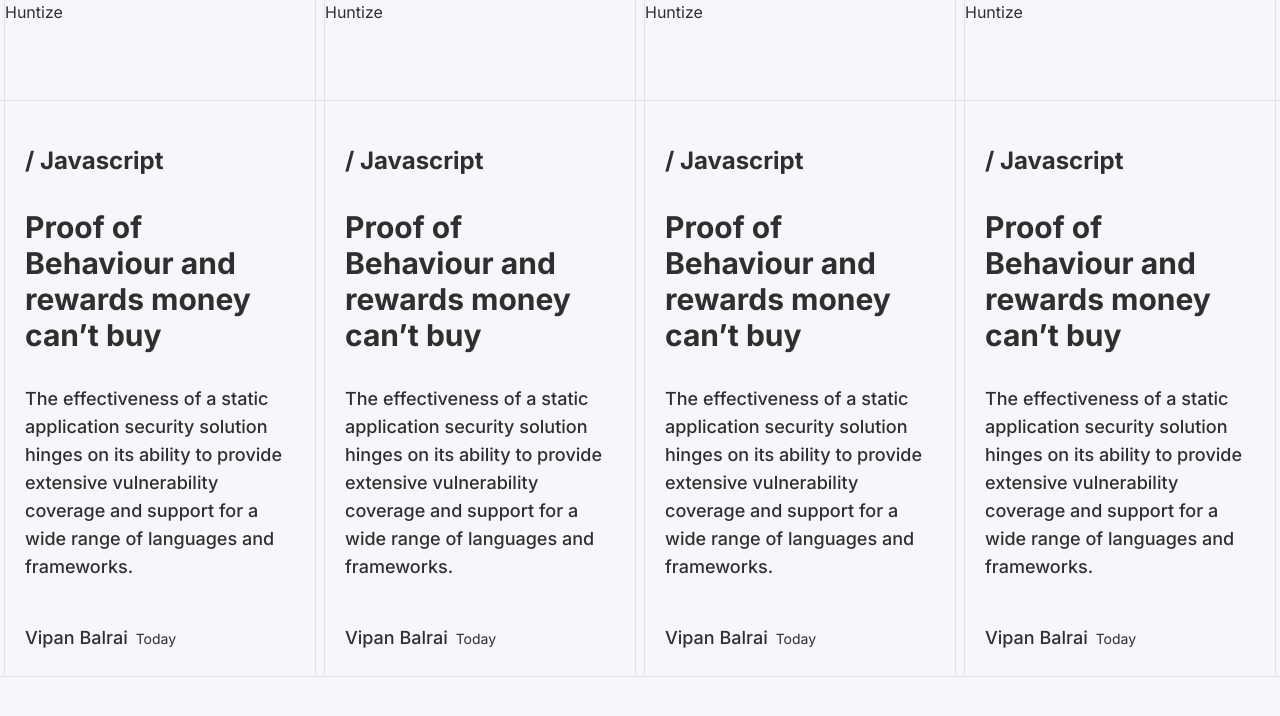
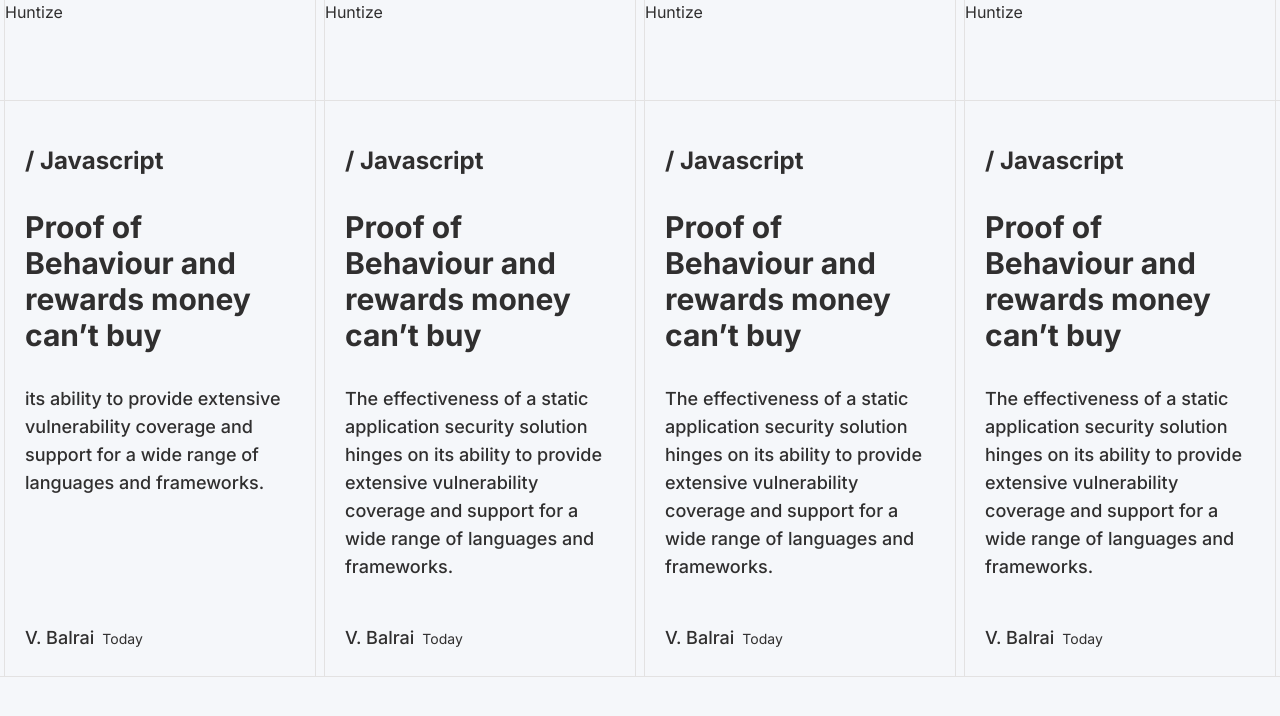
Before and after one commit to tashbalrai/huntize, a Next.js app: page / in a window 1280 px wide. Shown: the top 716 px of the page. Built offline with nearby package versions, Linux system fonts and the light colour scheme.

Commit message:
Removed hardcoded values from Card

```diff
--- a/app/page.tsx
+++ b/app/page.tsx
@@ -3,14 +3,13 @@ import Header from "@components/header";
 import CardList from "@components/blog/card";
 import { ICard } from "@/types/blog";
 
-export default async function Home() {
 const cards: ICard[] = [
     {
         title: "Proof of Behaviour and rewards money can’t buy",
         excerpt:
-                "The effectiveness of a static application security solution hinges on its ability to provide extensive vulnerability coverage and support for a wide range of languages and frameworks.",
+            "its ability to provide extensive vulnerability coverage and support for a wide range of languages and frameworks.",
         category: "Javascript",
-            author: "Vipan Balrai",
+        author: "V. Balrai",
         publishedAt: "Today",
     },
     {
@@ -18,7 +17,7 @@ export default async function Home() {
         excerpt:
             "The effectiveness of a static application security solution hinges on its ability to provide extensive vulnerability coverage and support for a wide range of languages and frameworks.",
         category: "Javascript",
-            author: "Vipan Balrai",
+        author: "V. Balrai",
         publishedAt: "Today",
     },
     {
@@ -26,7 +25,7 @@ export default async function Home() {
         excerpt:
             "The effectiveness of a static application security solution hinges on its ability to provide extensive vulnerability coverage and support for a wide range of languages and frameworks.",
         category: "Javascript",
-            author: "Vipan Balrai",
+        author: "V. Balrai",
         publishedAt: "Today",
     },
     {
@@ -34,10 +33,12 @@ export default async function Home() {
         excerpt:
             "The effectiveness of a static application security solution hinges on its ability to provide extensive vulnerability coverage and support for a wide range of languages and frameworks.",
         category: "Javascript",
-            author: "Vipan Balrai",
+        author: "V. Balrai",
         publishedAt: "Today",
     },
 ];
+
+export default async function Home() {
     return (
         <Root>
             <Header />
--- a/components/blog/card/CardList.tsx
+++ b/components/blog/card/CardList.tsx
@@ -9,11 +9,11 @@ const CardList = ({ cards }: ICardList) => {
                 return (
                     <Card
                         key={Math.random()}
-                        title="Proof of Behaviour and rewards money can’t buy"
-                        excerpt="The effectiveness of a static application security solution hinges on its ability to provide extensive vulnerability coverage and support for a wide range of languages and frameworks."
-                        category="Javascript"
-                        author="Vipan Balrai"
-                        publishedAt="Today"
+                        title={card.title}
+                        excerpt={card.excerpt}
+                        category={card.category}
+                        author={card.author}
+                        publishedAt={card.publishedAt}
                     />
                 );
             })}
--- a/components/root/Root.tsx
+++ b/components/root/Root.tsx
@@ -9,7 +9,7 @@ export default function Root({ children }: { children: React.ReactNode }) {
     const theme = useThemeContext();
     return (
         <body className={`${inter.variable} font-sans max-w-`}>
-            <main className="container mx-auto">{children}</main>
+            <main className="desktop:container mx-auto">{children}</main>
         </body>
     );
 }
--- a/next.config.js
+++ b/next.config.js
@@ -1,4 +1,4 @@
 /** @type {import('next').NextConfig} */
-const nextConfig = {}
+const nextConfig = {};
 
-module.exports = nextConfig
+module.exports = nextConfig;
```
Also changed, not shown: 1 other file (tests, documents, lock files or other folders). Lines whose indentation alone changed are shown as unchanged.
